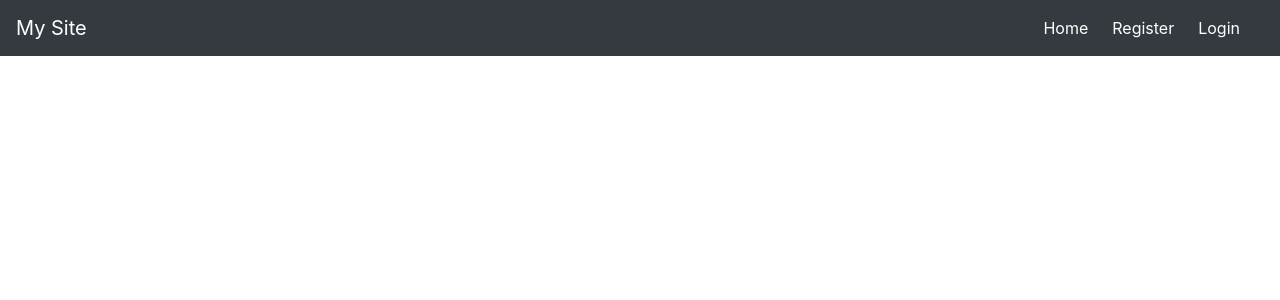
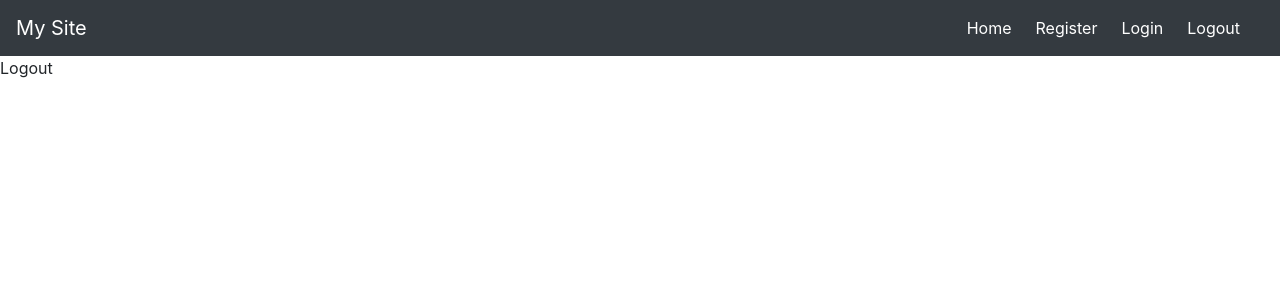
Before and after one commit to madjack99/express-session-mongoose, a React (Create React App) app in the folder client/: page /logout in a window 1280 px wide. Shown: the top 300 px of the page. Built offline with nearby package versions, Linux system fonts and the light colour scheme.

Commit message:
add Logout link to navbar

```diff
--- a/client/src/App.js
+++ b/client/src/App.js
@@ -5,6 +5,7 @@ import MyNavbar from "./components/Navbar";
 import Home from "./components/Home";
 import Register from "./components/Register";
 import Login from "./components/Login";
+import Logout from "./components/Logout";
 
 function App() {
   return (
@@ -14,6 +15,7 @@ function App() {
         <Route path="/" exact component={Home} />
         <Route path="/register" component={Register} />
         <Route path="/login" component={Login} />
+        <Route path="/logout" component={Logout} />
       </div>
     </BrowserRouter>
   );
--- /dev/null
+++ b/client/src/components/Logout.js
@@ -0,0 +1,7 @@
+import React from "react";
+
+function Logout() {
+  return <div>Logout</div>;
+}
+
+export default Logout;
--- a/client/src/components/Navbar.js
+++ b/client/src/components/Navbar.js
@@ -50,6 +50,15 @@ class MyNavbar extends Component {
                 Login
               </NavLink>
             </NavItem>
+            <NavItem>
+              <NavLink
+                to="/logout"
+                className="mr-4 text-white"
+                onClick={this.toggle}
+              >
+                Logout
+              </NavLink>
+            </NavItem>
           </Nav>
         </Collapse>
       </Navbar>
```
